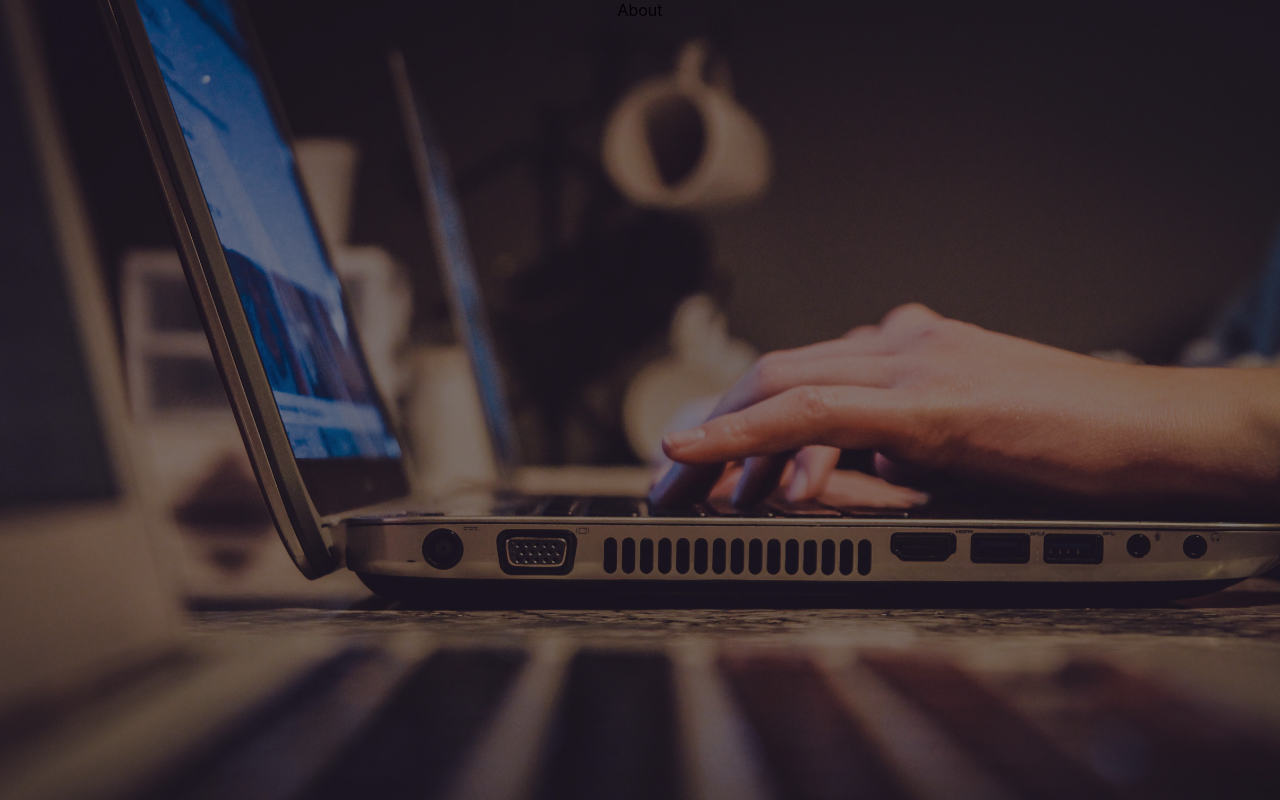
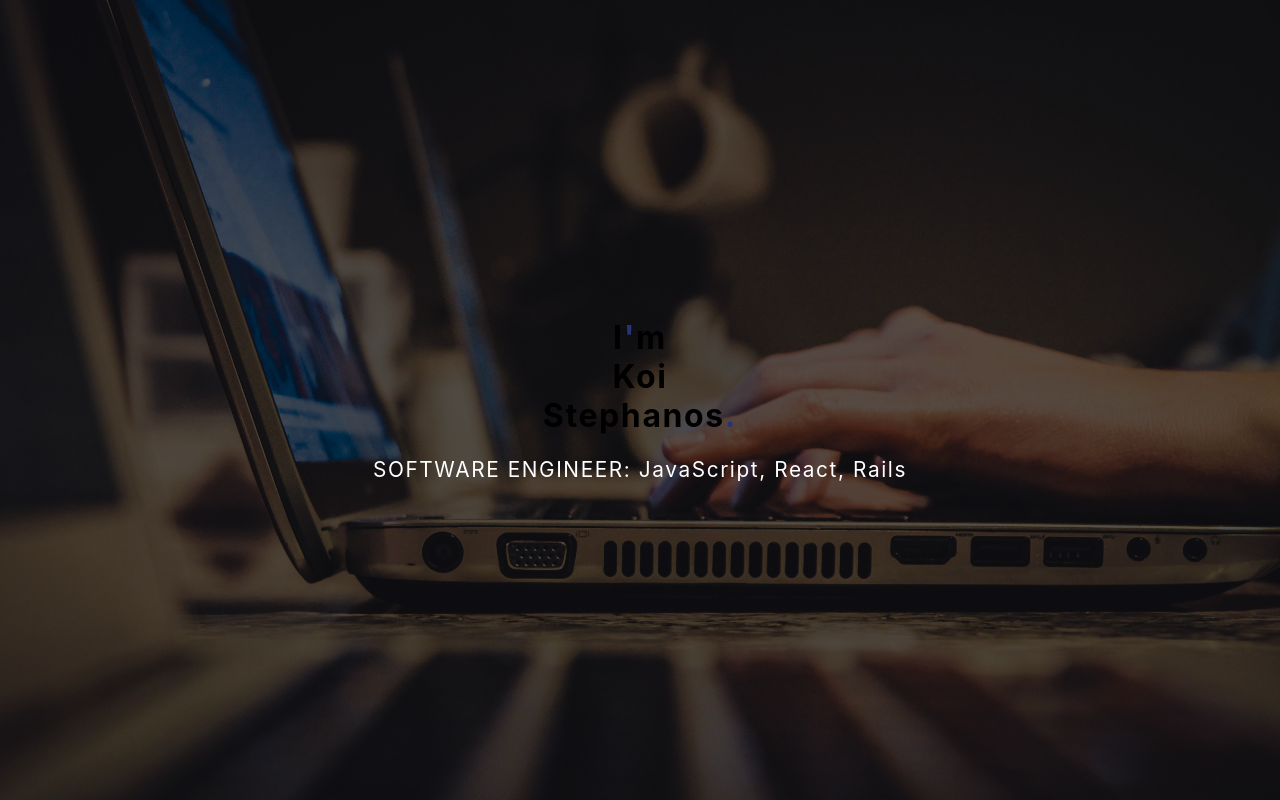
Before and after one commit to dkStephanos/portfolio, a React (Create React App) app in the folder portfolio-app/: page / in a window 1280 px wide. Shown: the top 800 px of the page. Built offline with nearby package versions, Linux system fonts and the light colour scheme.

Commit message:
Moved over old About version

```diff
--- a/portfolio-app/src/Components/About.js
+++ b/portfolio-app/src/Components/About.js
@@ -1,15 +1,19 @@
 import React, { Component } from 'react';
 import { Row, Col } from 'reactstrap';
+import '../Stylesheets/About.css';
 
 class About extends Component {
   render() {
     return (
       <Row>
-        <Col className="About">
+        <Col>
 
-        <div dataAnimation="flip-in-x" style={{animationDelay: "0.6s"}}>
-        About
-        </div>
+        <div className="about">
+      <div className="content">
+        <h1>I<b>'</b>m<br/>Koi<br/>Stephanos<b>.</b><br/></h1>
+        <p>SOFTWARE ENGINEER: JavaScript, React, Rails</p>
+      </div>
+    </div>
         </Col>
       </Row>
     );
--- /dev/null
+++ b/portfolio-app/src/Stylesheets/About.css
@@ -0,0 +1,40 @@
+.about {
+	height: 100vh;
+	width: 100%;
+	background-image: url(../images/aboutme.jpg);
+	background-size: cover;
+	position: relative;
+}
+
+.about::after {
+	content: " ";
+	position: absolute;
+	top: 0;
+	left: 0;
+	width: 100%;
+	height: 100%;
+	background-color: rgba(0,0,0,.66);
+}
+
+.about .content {
+	position: absolute;
+	top: 50%;
+	left: 50%;
+	transform: translateY(-50%) translateX(-50%);
+	z-index: 1;
+	letter-spacing: .1em;
+}
+
+.about .content p {
+	color: white;
+	font-size: 1.3em;
+}
+
+.about .content b {
+	 /* Permalink - use to edit and share this gradient: http://colorzilla.com/gradient-editor/#28347a+13,31489d+44 */
+	color: #28347a; /* Old browsers */
+	color: -moz-linear-gradient(top, #28347a 13%, #31489d 44%); /* FF3.6-15 */
+	color: -webkit-linear-gradient(top, #28347a 13%,#31489d 44%); /* Chrome10-25,Safari5.1-6 */
+	color: linear-gradient(to bottom, #28347a 13%,#31489d 44%); /* W3C, IE10+, FF16+, Chrome26+, Opera12+, Safari7+ */
+	filter: progid:DXImageTransform.Microsoft.gradient( startColorstr='#28347a', endColorstr='#31489d',GradientType=0 ); /* IE6-9 */
+}
```
